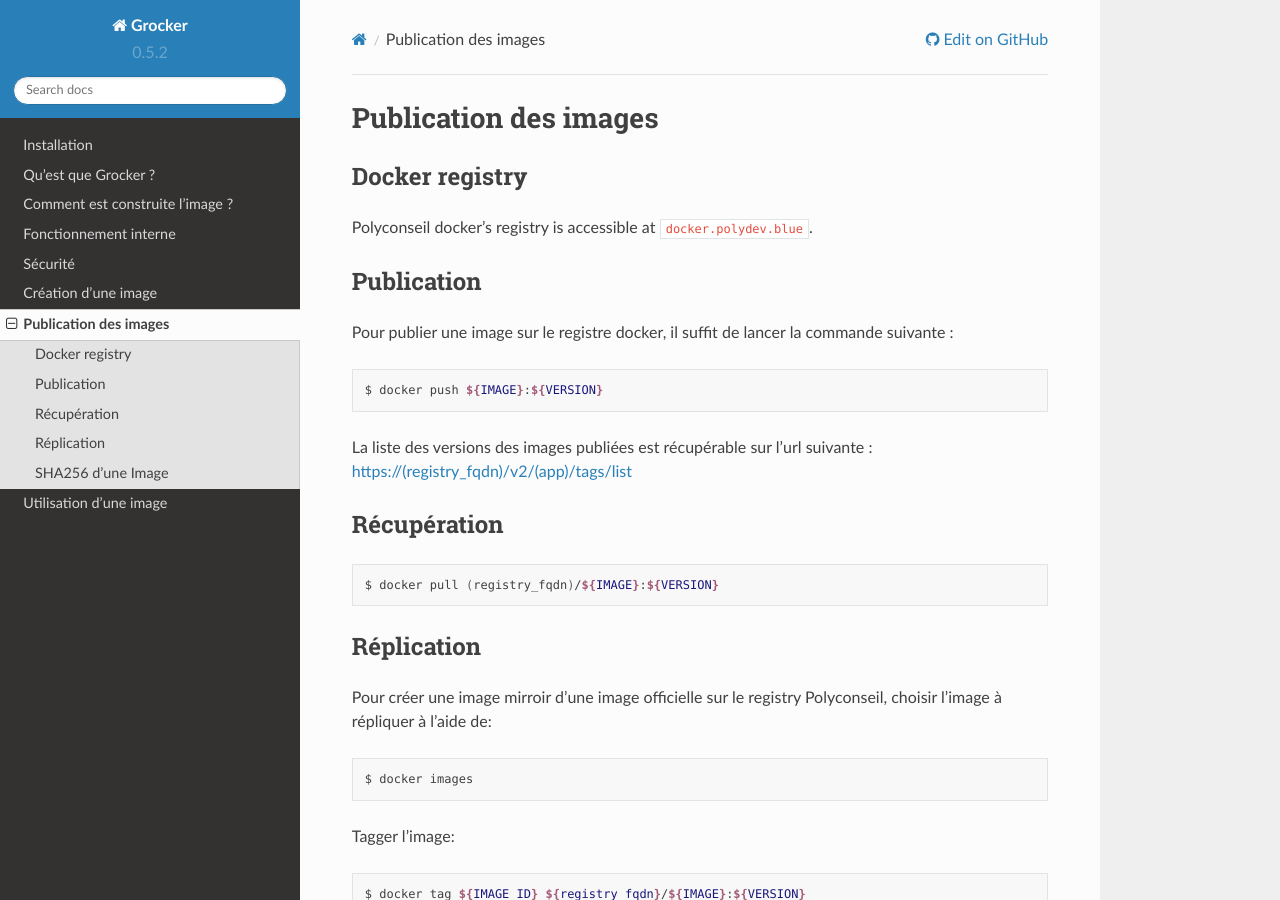
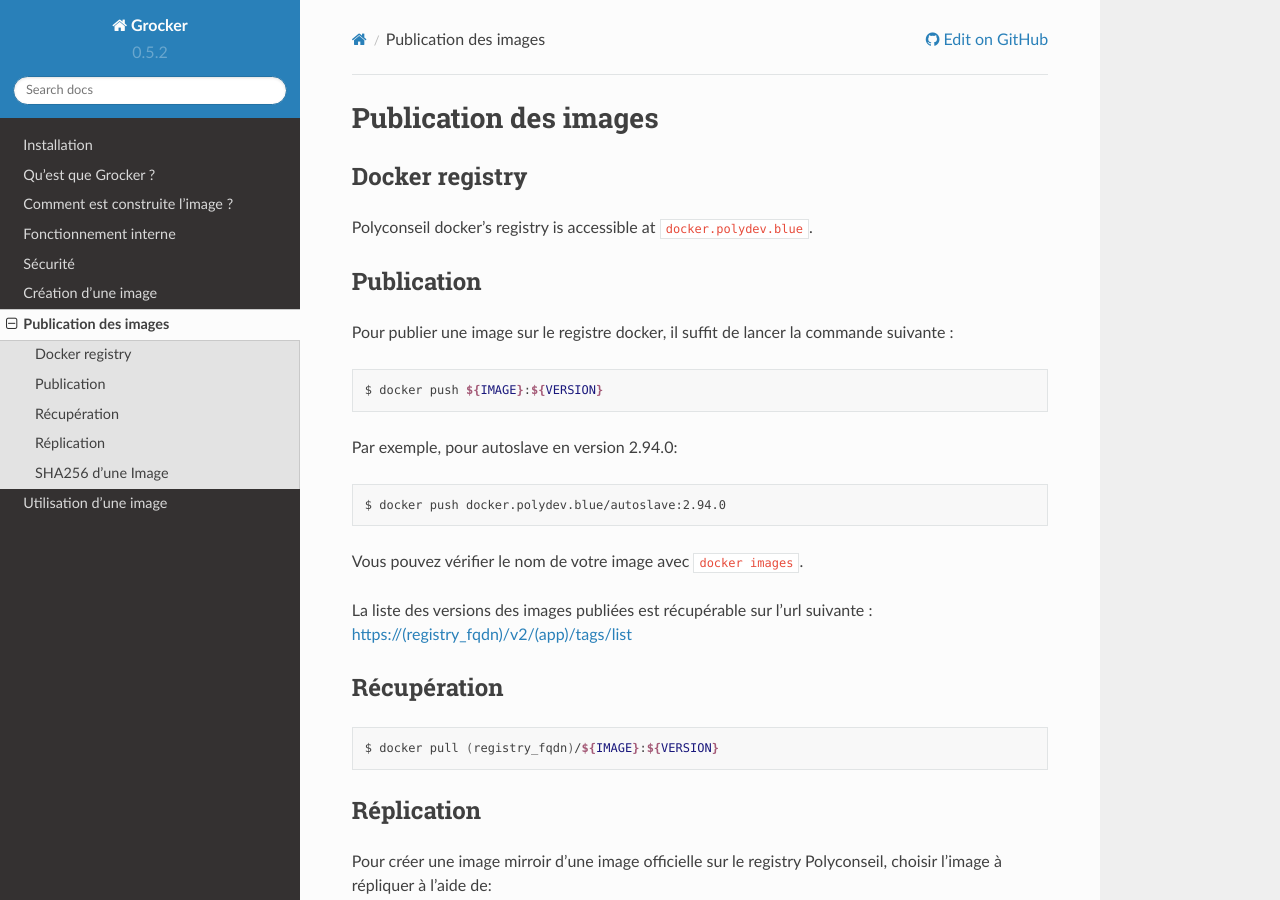
Before and after one commit to Polyconseil/grocker, a Sphinx documentation site: the page built from docs/usage/publish.rst, in a window 1280 px wide and 900 px high. Built offline with Sphinx 7.4.7 and the Read the Docs theme 2.0.0, drawn with Linux system fonts in a browser that asks for light colours.

Commit message:
docs: Add comment on image name for command docker push

```diff
--- a/docs/usage/publish.rst
+++ b/docs/usage/publish.rst
@@ -15,6 +15,11 @@ Pour publier une image sur le registre docker, il suffit de lancer la commande s
 
     $ docker push ${IMAGE}:${VERSION}
 
+Par exemple, pour autoslave en version 2.94.0::
+
+    $ docker push docker.polydev.blue/autoslave:2.94.0
+
+Vous pouvez vérifier le nom de votre image avec ``docker images``.
 
 La liste des versions des images publiées est récupérable sur l'url suivante :
 https://(registry_fqdn)/v2/(app)/tags/list
```
